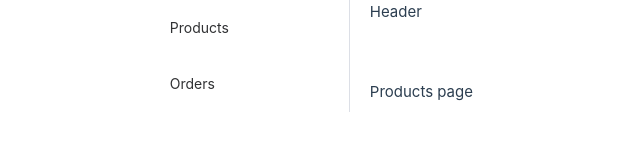
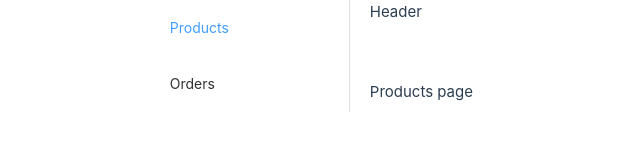
Before and after one commit to sabyrka15/marketplace-admin, a Vue app: page /products in a window 1280 px wide. Shown: the top 160 px of the page, without its empty margins (147-787 px from the left). Built offline with nearby package versions, Linux system fonts and the light colour scheme.

Commit message:
feat: enhance AdminLayout with route-based menu activation

```diff
--- a/src/layouts/AdminLayout.vue
+++ b/src/layouts/AdminLayout.vue
@@ -1,15 +1,16 @@
 <script setup>
-import { useRouter, RouterView } from 'vue-router'
+import { useRouter, useRoute, RouterView } from 'vue-router'
 
 const router = useRouter()
+const route = useRoute()
 </script>
 
 <template>
   <el-container class="layout">
     <el-aside class="aside">
-      <el-menu>
-        <el-menu-item index="1" @click="router.push('/products')">Products</el-menu-item>
-        <el-menu-item index="2" @click="router.push('/orders')">Orders</el-menu-item>
+      <el-menu :default-active="route.path">
+        <el-menu-item index="/products" @click="router.push('/products')">Products</el-menu-item>
+        <el-menu-item index="/orders" @click="router.push('/orders')">Orders</el-menu-item>
       </el-menu>
     </el-aside>
 
```
